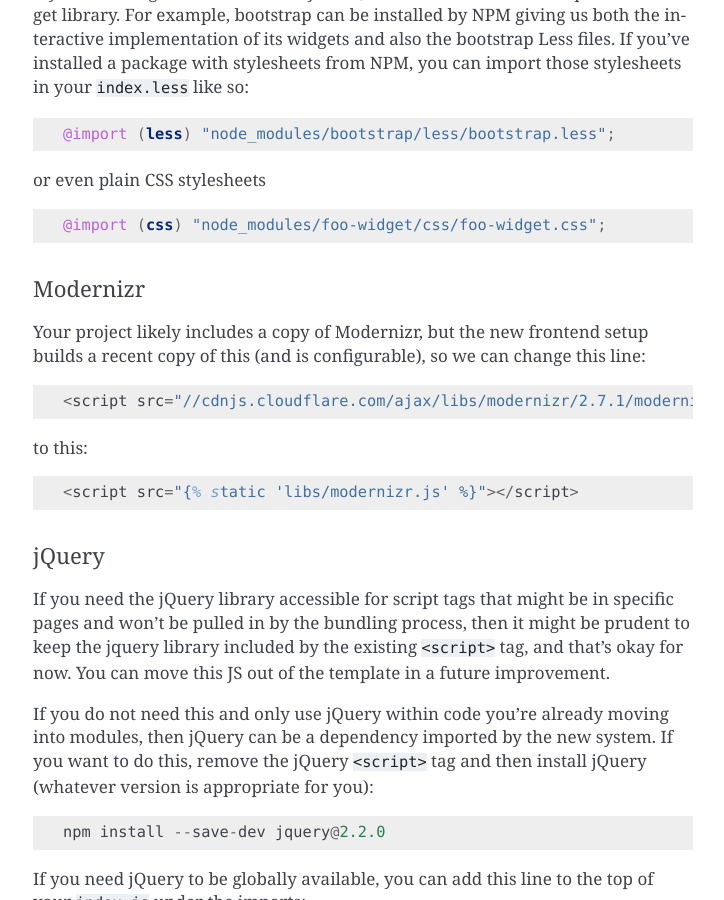
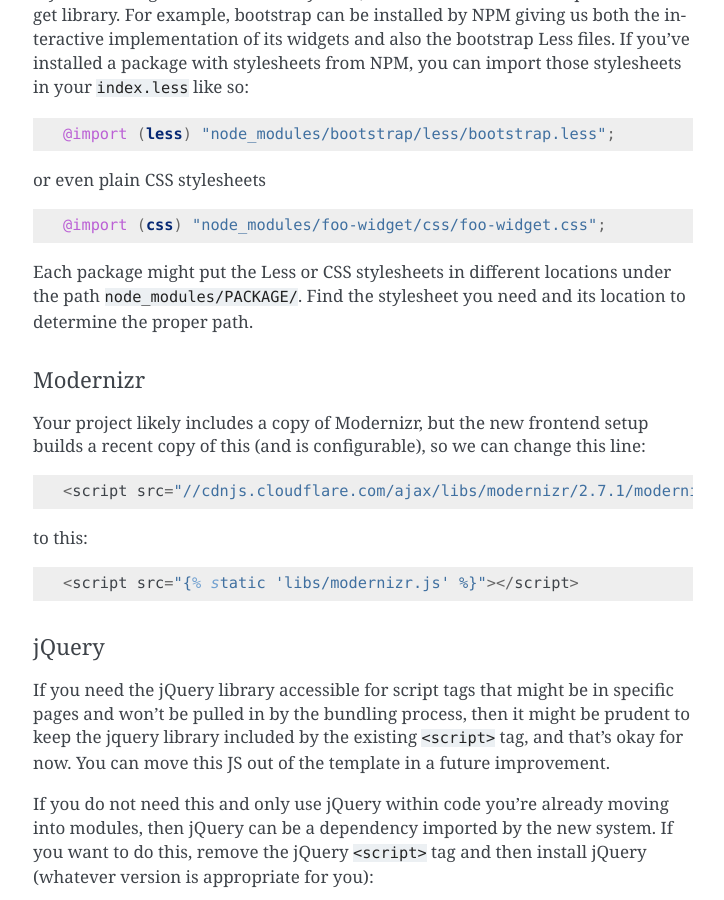
Before and after one commit to caktus/guidebook, a Sphinx documentation site: the page built from source/frontend-packages.rst, in a window 1280 px wide and 900 px high, scrolled down 2757 px. Shown: the whole window, without its empty margins (387-1111 px from the left). Built offline with Sphinx 7.4.7, drawn with Linux system fonts in a browser that asks for light colours.

Commit message:
Include note about determine stylesheet paths into NPM packages

```diff
--- a/source/frontend-packages.rst
+++ b/source/frontend-packages.rst
@@ -139,6 +139,10 @@ or even plain CSS stylesheets
 .. code-block:: less
 
     @import (css) "node_modules/foo-widget/css/foo-widget.css";
+
+Each package might put the Less or CSS stylesheets in different locations under the path
+``node_modules/PACKAGE/``. Find the stylesheet you need and its location to determine the
+proper path.
 
 Modernizr
 '''''''''
```
